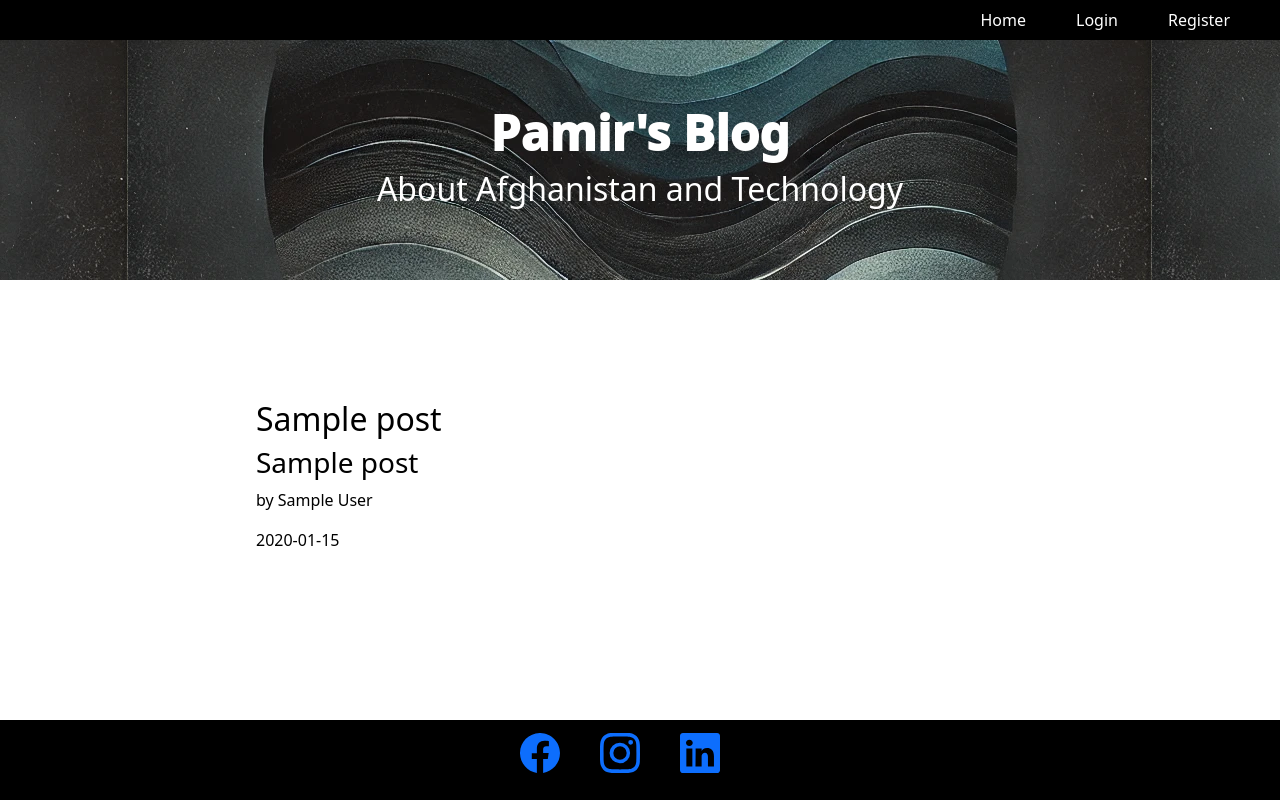
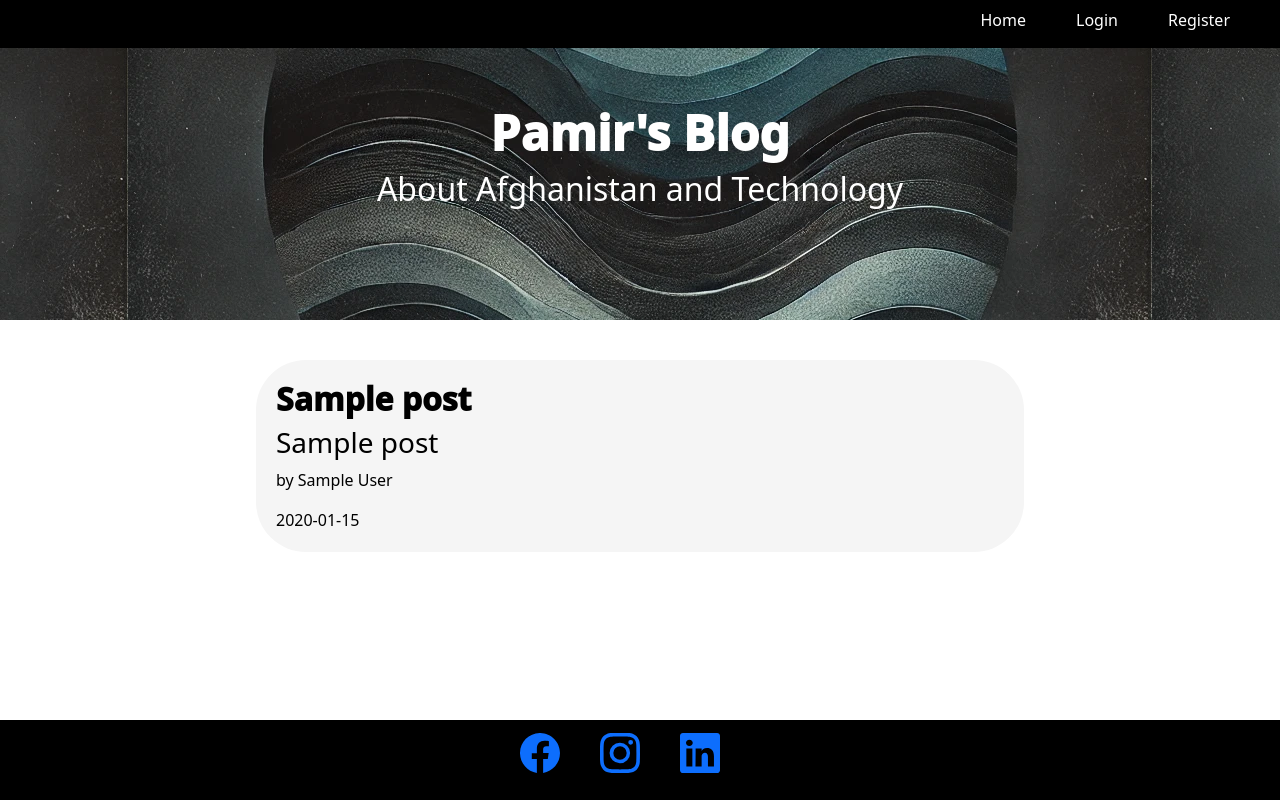
Before and after one commit to pamir-shinwari/pamir_blog, a Flask app: page / in a window 1280 px wide. Run offline with Flask 3, Linux system fonts and the light colour scheme; tables that the repository leaves empty hold one stand-in row (values such as "Sample post"); some libraries are stand-ins or nearby versions.

Commit message:
initial commit

```diff
--- a/main.py
+++ b/main.py
@@ -11,7 +11,7 @@ import datetime
 import os
 
 app = Flask(__name__)
-app.config['SECRET_KEY'] = os.environ.get("SEC_KEY", "khan")
+app.config['SECRET_KEY'] = os.environ.get("SEC_KEY")
 bootstrap = Bootstrap5(app)
 ckeditor = CKEditor(app)
 
@@ -157,7 +157,7 @@ def post_detail(id):
         db.session.add(comment)
         db.session.commit()
         return redirect(url_for('post_detail', id=post.id))
-    return render_template("post.html", post=post, form=form)
+    return render_template("post.html", post=post, form=form, logged_in=current_user.is_authenticated)
 
 
 @app.route('/edit/<int:id>', methods=['POST', 'GET'])
@@ -198,4 +198,4 @@ def delete_post(post_id):
 
 
 if __name__ == "__main__":
-    app.run(debug=True)
+    app.run(debug=False)
--- a/static/styles.css
+++ b/static/styles.css
@@ -2,16 +2,21 @@
 .container_header{
 background-color:black;
 color: white;
-height: 10vh;
+height: 6vh;
+position: fixed;
+top:0;
+width:100%;
+
 }
 .header{
+color: white;
 background-repeat: no-repeat;
 background-size: cover;
 display:flex;
 flex-direction: column;
 justify-content: center;
 align-items: center;
-height: 30vh;
+height: 40vh;
 background: center;
 }
 
@@ -21,7 +26,7 @@ font-size: 3rem;
 }
 
 .container_body{
-margin-top: 40vh;
+margin-top:40px ;
 margin-bottom: 20vh;
 width: 60%;
 margin-left:20%;
@@ -40,6 +45,8 @@ width:100%;
 .navbar{
 display: flex;
 justify-content: end;
+
+
 }
 
 .navitem{
@@ -61,6 +68,14 @@ margin-left: 70%;
 }
 
 .posts{
+border:;
+border-radius: 50px;
+margin-bottom: 40px;
+padding: 20px;
+background-color: whitesmoke;
+
+}
+a.post{
 text-decoration: none;
 color: black;
 }
@@ -100,3 +115,8 @@ margin-bottom: 40px;
 display:flex;
 flex-direction:column;
 }
+
+.post_title{
+font-weight:1000;
+font-size: 2rem;
+}
--- a/templates/base.html
+++ b/templates/base.html
@@ -23,12 +23,12 @@
                         <a class="navitem" href="{{url_for('log_out')}}">Log Out</a>
                         {% endif%}
                 </div>
-
+        </div>
 
             {% block header %}
 
             {%endblock%}
-        </div>
+
 
 
         <div class="container_body">
--- a/templates/index.html
+++ b/templates/index.html
@@ -11,17 +11,15 @@
 {% block content %}
 
         {% for post in posts %}
-            <a class="posts" href="{{url_for('post_detail', id=post.id)}}">
-                <h2>{{post.title}}</h2>
+<div class="posts" >
+            <a class="post" href="{{url_for('post_detail', id=post.id)}}">
+                <h2 class="post_title">{{post.title}}</h2>
                 <h3>{{post.subtitle}}</h3>
                 <p>by {{post.author.name}}</p>
                 <span>{{post.date}}</span>
-                <br>
-                <br>
-                <br>
-                <br>
+                      </a>
+    </div>
 
-            </a>
              {% if current_user.id == 1 %}
             <div class="delete_button">
                  <a class="btn btn-danger" href=" {{url_for('delete_post', post_id=post.id)}}"> Delete Post</a>
--- a/templates/post.html
+++ b/templates/post.html
@@ -18,7 +18,7 @@
         {% if current_user. id == 1%}
             <a class="btn btn-primary" href="{{url_for('edit_post', id=post.id)}}">Edit Post</a>
         {% endif %}
-{% if current_user. id == 1%}
+{% if logged_in %}
     <div class="comment_form">
         {{render_form(form)}}
         {{ckeditor.load()}}
```
